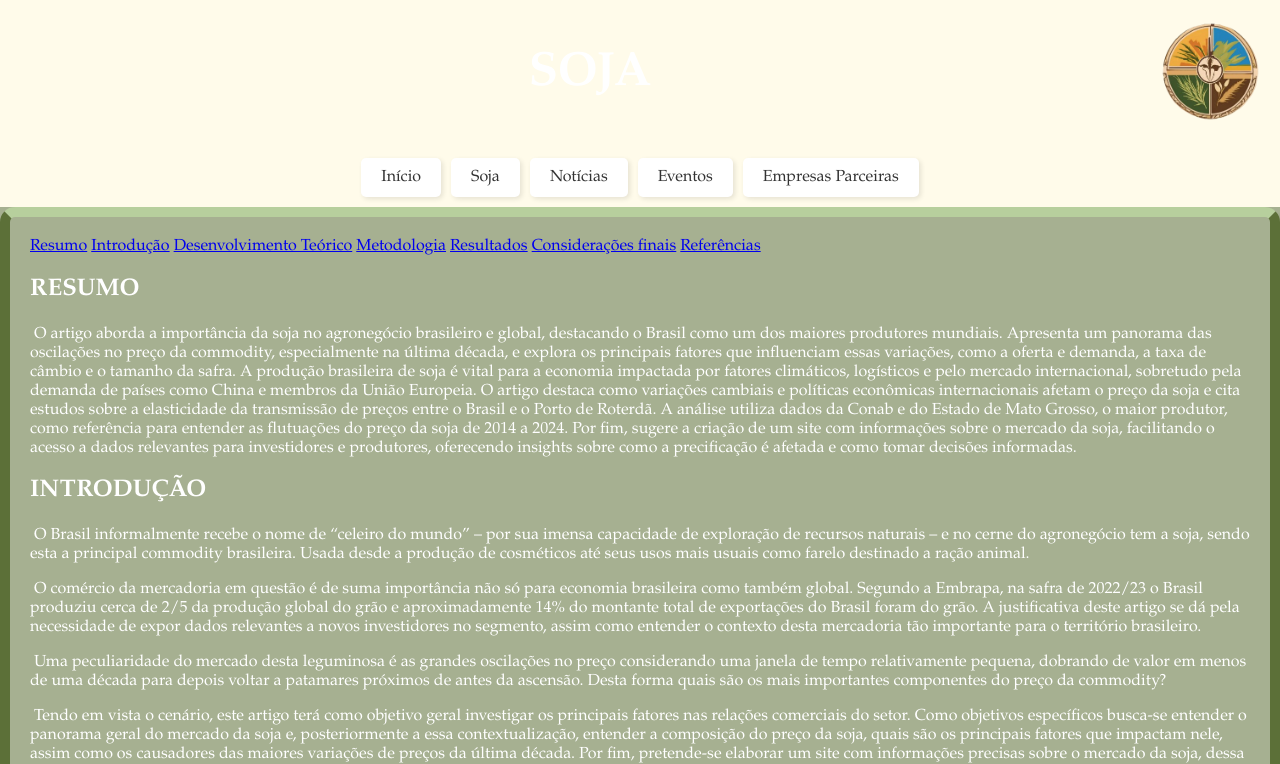
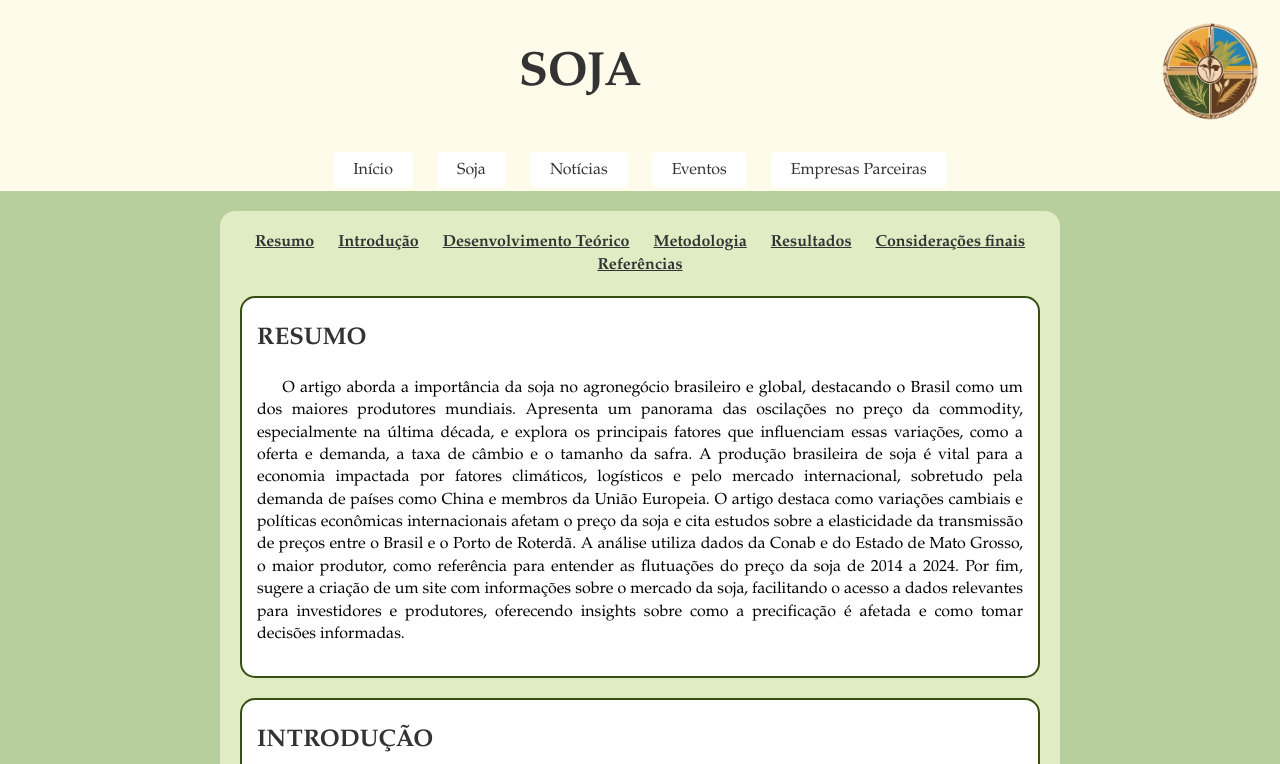
Before and after one commit to artheodoro/capitaldocampo, a plain HTML site: page soja.html in a window 1280 px wide. Shown: the top 764 px of the page. Drawn offline with Linux system fonts and the light colour scheme.

Commit message:
Update soja.html

```diff
--- a/soja.html
+++ b/soja.html
@@ -7,91 +7,101 @@
     <style>
         body {
             font-family: 'Garamond', serif;
-        background-color: #a6b091; /* Fundo da página inicial */
-        color: #fff;
+            background-color: #b7cf9d;
             margin: 0;
             padding: 0;
+            font-size: 16px;
+            line-height: 1.4;
+        }
+        header {
+            background-color: #fffbea;
+            padding: 20px;
+            color: #333;
+        }
+        header h1 {
+            display: inline-block;
+            font-size: 3em; /* Tamanho da fonte aumentado */
+            margin: 0;
+            vertical-align: middle;
         }
 
-    header {
-        background-color: #384e12; /* Cor do cabeçalho */
-        padding: 20px;
-        text-align: center;
-        color: #fff;
+        .titulo-imagem {
+            text-align: center; /* Centraliza o título */
+            font-size: 14pt; /* Define o tamanho da fonte */
+            font-weight: bold; /* Deixa o título em negrito */
+            margin-bottom: 10px; /* Espaço abaixo do título */
+        }
+
+        .image-container {
+            display: inline-block;
+            vertical-align: middle;
+            margin-left: 20px; /* Espaço entre o título e a imagem */
+        }
+        .container-imagem {
+            display: flex; /* Usando flexbox para centralizar */
+            justify-content: center; /* Centraliza a imagem na horizontal */
+            align-items: center; /* Alinha a imagem na vertical, se necessário */
         }
 
         nav {
-        background-color: #fffbea; /* Cor do menu */
+            background-color: #fffbea;
             padding: 10px;
             text-align: center;
-        display: flex;
-        justify-content: center;
-        flex-wrap: nowrap; /* Impede empilhamento */
-        overflow-x: auto; /* Permite rolagem horizontal se necessário */
-        gap: 10px; /* Espaçamento consistente entre os itens */
         }
-
         nav a {
             text-decoration: none;
             color: #333;
             padding: 10px 20px;
+            margin: 0 10px;
             background-color: #fff;
             border-radius: 5px;
-        white-space: nowrap; /* Garante que o texto não quebre em várias linhas */
-        box-shadow: 2px 2px 5px rgba(0, 0, 0, 0.1); /* Efeito sutil de sombra */
         }
-
         nav a:hover {
             background-color: #f0e68c;
         }
-
         main {
             padding: 20px;
-        border: 10px solid;
-        border-color: #b7cf9d #5c7038 #e59848; /* Bordas sólidas decorativas */
+            background-color: #dfecc4;
             border-radius: 15px;
-        box-shadow: 10px 10px 5px rgba(0, 0, 0, 0.2); /* Adiciona um efeito de sombra */
+            margin: 20px auto;
+            max-width: 800px;
         }
-
-    .logo {
-        background-color: #e59848; /* Cor da caixa ao lado da logo */
-        border-radius: 10px;
-        border: 3px solid;
-        border-color: #b7cf9d #5c7038 #e59848;
-        padding: 20px;
-        display: flex;
-        justify-content: center;
-        align-items: center;
+        article {
+            background-color: #fff;
+            border: 2px solid #384e12;
+            border-radius: 15px;
+            padding: 15px;
+            margin-bottom: 20px;
+            color: black;
+            text-align: justify;
+        }
+        h2 {
+            color: #333;
+            text-transform: uppercase;
+            margin-top: 10px;
+        }
+        h3 {
+            margin-top: 10px;
+        }
+        .sections {
             text-align: center;
+            margin-bottom: 20px;
         }
-
-    .team-photo {
-        display: flex;
-        justify-content: space-between;
-        margin-top: 20px;
-        border: 3px solid;
-        border-color: #b7cf9d #5c7038 #e59848;
-        border-radius: 15px;
-        padding: 20px;
+        .sections a {
+            color: #333;
+            font-weight: bold;
+            margin: 0 10px;
+            cursor: pointer;
         }
-
-    .team-photo img {
-        max-width: 40%;
-        height: auto;
-        border-radius: 10px;
-    }
-
-    .team-description {
-        max-width: 55%;
-        color: #fff; /* Fonte branca */
-        font-size: 1.2em;
-    }
-
         footer {
             background-color: #384e12;
             padding: 20px;
             text-align: center;
             color: #fff;
+        }
+        p {
+            text-indent: 20px;
+            margin-top: 10px;
         }
     </style>
 </head>
@@ -318,10 +328,8 @@
     </style>
 </head>
 <body>
-
     <!-- Botão para voltar ao topo -->
     <button id="btnTopo" onclick="topoPagina()">Voltar ao topo</button>
-
     <script>
         // Mostrar o botão quando o usuário rolar a página
         window.onscroll = function() {
@@ -331,14 +339,12 @@
                 document.getElementById("btnTopo").style.display = "none";
             }
         };
-
         // Função para voltar ao topo
         function topoPagina() {
             document.body.scrollTop = 0; // Para Safari
             document.documentElement.scrollTop = 0; // Para Chrome, Firefox, IE e Opera
         }
     </script>
-
 </body>
 </html>
     <footer>
```
Lines whose indentation alone changed are shown as unchanged.
